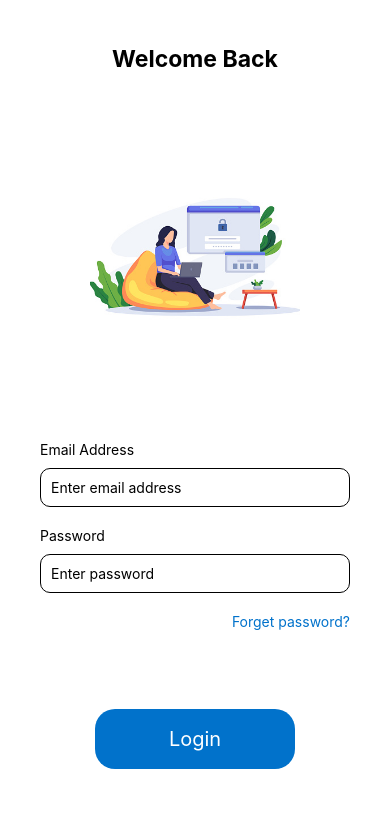
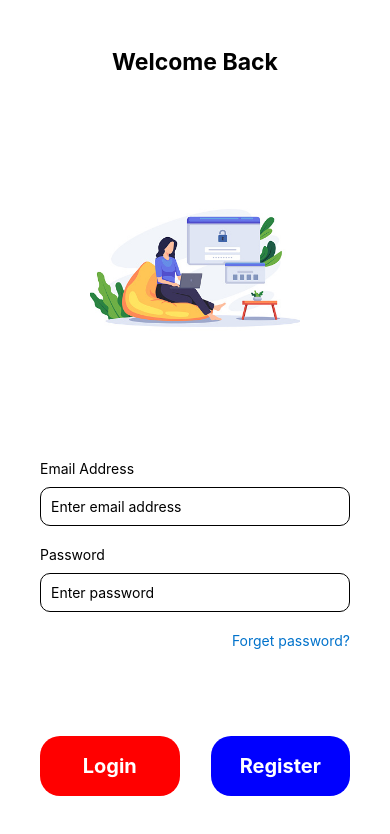
Before and after one commit to ferlijunandar/lab1-ferli-105841107521, a React Native app: screen / in a window 390 px wide. Shown: the top 834 px of the page. Built offline with nearby package versions, Linux system fonts and the light colour scheme.

Commit message:
Button component

```diff
--- a/App.js
+++ b/App.js
@@ -2,34 +2,31 @@ import React from "react";
 import { StyleSheet, Text, View, TextInput, Image } from "react-native";
 
 const App = () => {
+  const ButtonCustom = ({ color, text }) => {
+    return (
+      <View style={[styles.button, { backgroundColor: color }]}>
+        <Text style={styles.buttonText}>{text}</Text>
+      </View>
+    );
+  };
+
   return (
     <View style={styles.container}>
-      <Text style={styles.title}>
-        Welcome Back
-        </Text>
+      <Text style={styles.title}>Welcome Back</Text>
       <Image
         source={require('./assets/logo1.jpg')}
         style={styles.image}
       />
       <View style={styles.inputContainer}>
-        <Text style={styles.label}>
-          Email Address
-        </Text>
+        <Text style={styles.label}>Email Address</Text>
         <TextInput style={styles.input} placeholder="Enter email address" />
-        <Text style={styles.label}>
-          Password
-          </Text>
+        <Text style={styles.label}>Password</Text>
         <TextInput style={styles.input} placeholder="Enter password" secureTextEntry />
-        <Text style={styles.forgotPassword}>
-          Forget password?
-          </Text>
+        <Text style={styles.forgotPassword}>Forget password?</Text>
       </View>
-      <View style={styles.buttonContainer}>
-        <View style={styles.button}>
-          <Text style={styles.buttonText}>
-            Login
-            </Text>
-        </View>
+      <View style={styles.buttonRow}>
+        <ButtonCustom color="red" text="Login" />
+        <ButtonCustom color="blue" text="Register" />
       </View>
     </View>
   );
@@ -71,13 +68,14 @@ const styles = StyleSheet.create({
     borderColor: 'blue',
     color: '#0172CB',
   },
-  buttonContainer: {
-    alignItems: 'center',
-    marginBottom: 30,
+  buttonRow: {
+    flexDirection: 'row',
+    justifyContent: 'space-between',
+    width: '100%',
+    paddingHorizontal: 20,
   },
   button: {
-    backgroundColor: '#0172CB',
-    width: 200,
+    width: '45%',
     height: 60,
     justifyContent: 'center',
     alignItems: 'center',
@@ -86,6 +84,7 @@ const styles = StyleSheet.create({
   buttonText: {
     fontSize: 20,
     color: 'white',
+    fontWeight: 'bold',
   },
 });
 
--- a/package.json
+++ b/package.json
@@ -13,7 +13,10 @@
     "expo-status-bar": "~1.12.1",
     "react": "18.2.0",
     "react-native": "0.74.1",
-    "react-native-safe-area-context": "^4.10.1"
+    "react-native-safe-area-context": "^4.10.1",
+    "react-native-web": "~0.19.10",
+    "react-dom": "18.2.0",
+    "@expo/metro-runtime": "~3.2.1"
   },
   "devDependencies": {
     "@babel/core": "^7.20.0"
```
Also changed, not shown: 1 other file (tests, documents, lock files or other folders).
